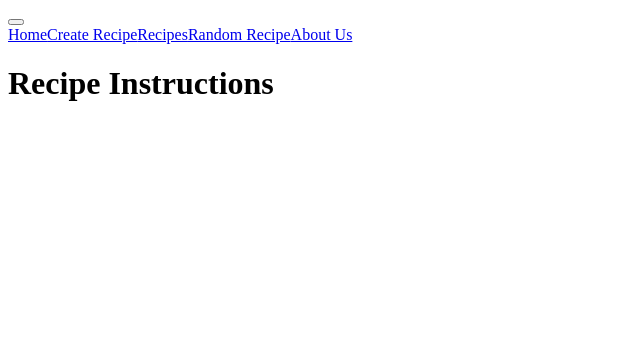
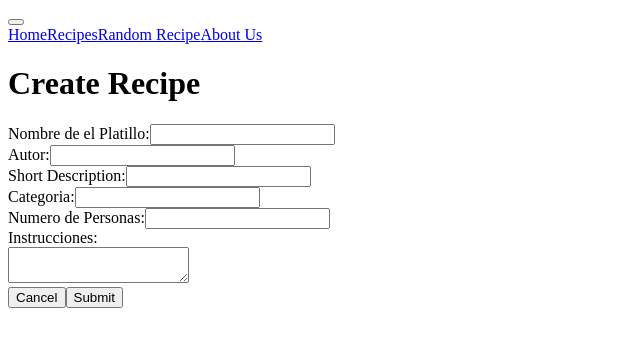
Before and after one commit to venit1123/consejos_de_la_jefa, a React (Create React App) app: page /recipes/new-recipe in a window 1280 px wide. Shown: the top 346 px of the page, without its empty margins (0-640 px from the left). Built offline with nearby package versions, Linux system fonts and the light colour scheme; no server answers; the HTML template or start-up script is replaced by a standard one.

Commit message:
Implemented new view to add new recipe. Still work in progress

```diff
--- a/src/api-client.ts
+++ b/src/api-client.ts
@@ -24,3 +24,28 @@ export const modifyRecipe = async ({
   );
   return resp.data.updatedRecipe;
 };
+
+export const createNewRecipe = async ({
+  name,
+  author,
+  description,
+  categoryName,
+  feedCount,
+  // ingredients,
+  instructions,
+}) => {
+  const resp = await axios.put(
+    `${API_SERVER_URL}/recipes/new-recipe`,
+    {
+      name,
+      author,
+      description,
+      categoryName,
+      feedCount,
+      // ingredients,
+      instructions,
+    },
+  );
+  console.log(`NEW RECIPE DATA: ${resp.data.newRecipe}`);
+  return resp.data.newRecipe;
+};
--- /dev/null
+++ b/src/components/CanceButton.tsx
@@ -0,0 +1,16 @@
+import { useNavigate } from "react-router-dom";
+
+function CancelButton({ navigateBack = false }) {
+  const navigate = useNavigate();
+
+  const handleCancelButton = (event) => {
+    event.preventDefault();
+    if (navigateBack) {
+      navigate(-1);
+    }
+  };
+
+  return <button onClick={handleCancelButton}>Cancel</button>;
+}
+
+export default CancelButton;
--- a/src/components/Card.tsx
+++ b/src/components/Card.tsx
@@ -8,6 +8,8 @@ function Card({
   leftClickParams,
   handleRightCardButton,
   rightClickParams,
+  handleCloseCardButton,
+  closeCardClickParams,
 }) {
   const handleLeftCardClick = (event) => {
     event.preventDefault();
@@ -19,8 +21,19 @@ function Card({
     handleRightCardButton(rightClickParams);
   };
 
+  const handleCloseCardClick = (event) => {
+    event.preventDefault();
+    handleCloseCardButton(closeCardClickParams);
+  };
+
   return (
     <div className="card h-100" style={{ width: "25rem" }}>
+      <button
+        type="button"
+        className="btn-close"
+        aria-label="Close"
+        onClick={handleCloseCardClick}
+      ></button>
       <div className="card-body">
         <h5 className="card-title">{title}</h5>
         <h6 className="card-subtitle mb-2 text-muted">
--- a/src/components/CreateRecipe.tsx
+++ b/src/components/CreateRecipe.tsx
@@ -1,13 +1,127 @@
-import React from 'react';
-import Nav from './Nav';
+import Nav from "./Nav";
+import { useState } from "react";
+import CancelButton from "./CanceButton";
+import { createNewRecipe } from "../api-client";
 
 function CreateRecipe() {
+  const [newRecipeInput, setNewRecipeInput] = useState({
+    name: "",
+    author: "",
+    description: "",
+    categoryName: "",
+    feedCount: "",
+    // ingredients: "",
+    instructions: "",
+  });
+
+  const handleCreateNewRecipe = async (event) => {
+    event.preventDefault();
+    const value = event.target.value;
+
+    setNewRecipeInput({
+      ...newRecipeInput,
+      [event.target.name]: value,
+    });
+
+    await createNewRecipe({
+      name: newRecipeInput.name,
+      author: newRecipeInput.author,
+      description: newRecipeInput.description,
+      categoryName: newRecipeInput.categoryName,
+      feedCount: newRecipeInput.feedCount,
+      // ingredients: newRecipeInput.ingredients,
+      instructions: newRecipeInput.instructions,
+    });
+  };
+
+  const handleInputChange = (event) => {
+    const value = event.target.value;
+    setNewRecipeInput({
+      ...newRecipeInput,
+      [event.target.name]: value,
+    });
+  };
+
   return (
     <>
-      <Nav/>
+      <Nav />
       <h1>Create Recipe</h1>
+      <form onSubmit={handleCreateNewRecipe}>
+        <label>
+          Nombre de el Platillo:
+          <input
+            name="name"
+            type="text"
+            value={newRecipeInput.name}
+            onChange={handleInputChange}
+          />
+        </label>
+        <br />
+        <label>
+          Autor:
+          <input
+            name="author"
+            type="text"
+            value={newRecipeInput.author}
+            onChange={handleInputChange}
+          />
+        </label>
+        <br />
+        <label>
+          Short Description:
+          <input
+            name="description"
+            type="text"
+            value={newRecipeInput.description}
+            onChange={handleInputChange}
+          />
+        </label>
+        <br />
+        <label>
+          Categoria:
+          <input
+            name="categoryName"
+            type="text"
+            value={newRecipeInput.categoryName}
+            onChange={handleInputChange}
+          />
+        </label>
+        <br />
+        <label>
+          Numero de Personas:
+          <input
+            name="feedCount"
+            type="text"
+            value={newRecipeInput.feedCount}
+            onChange={handleInputChange}
+          />
+        </label>
+        <br />
+        {/* <label>
+          Ingredientes:
+          <input
+            name="ingredients"
+            type="text"
+            value={newRecipeInput.ingredients}
+            // onChange={handleInputChange}
+          />
+        </label>
+        <br /> */}
+        <label>
+          Instrucciones:
+          <br />
+          <textarea
+            name="instructions"
+            value={newRecipeInput.instructions}
+            onChange={handleInputChange}
+          />
+        </label>
+        <br />
+        <CancelButton navigateBack={true} />
+        <input type="submit" value="Submit" />
+      </form>
     </>
   );
 }
 
-export default CreateRecipe
+export default CreateRecipe;
--- a/src/components/EditRecipe.tsx
+++ b/src/components/EditRecipe.tsx
@@ -1,7 +1,7 @@
 import { useEffect, useState } from "react";
 import { fetchRecipe, modifyRecipe } from "../api-client";
 import { useParams } from "react-router";
-import { useNavigate } from "react-router-dom";
+import CancelButton from "./CanceButton";
 
 function EditRecipe() {
   const { recipeId } = useParams();
@@ -9,21 +9,17 @@ function EditRecipe() {
     name: "",
     instructions: "",
   });
-  const navigate = useNavigate();
-
-  const handleCancelEditRecipe = (event) => {
-    event.preventDefault();
-    navigate(-1);
-  };
 
   const handleEditRecipe = async (event) => {
     event.preventDefault();
     const value = event.target.value;
+
     setRecipeInput({
       ...recipeInput,
       [event.target.name]: value,
     });
-    const updatedRecipe = await modifyRecipe({
+
+    await modifyRecipe({
       recipeId: recipeId,
       newRecipeName: recipeInput.name,
       newInstructions: recipeInput.instructions,
@@ -71,7 +67,7 @@ function EditRecipe() {
           />
         </label>
         <br />
-        <button onClick={handleCancelEditRecipe}>Cancel</button>
+        <CancelButton navigateBack={true} />
         <input type="submit" value="Submit" />
       </form>
     </>
--- a/src/components/Nav.tsx
+++ b/src/components/Nav.tsx
@@ -24,10 +24,6 @@ function Nav() {
               Home
             </Link>
 
-            <Link className="nav-link" to="/createRecipe">
-              Create Recipe
-            </Link>
-
             <Link className="nav-link" to="/recipes">
               Recipes
             </Link>
--- a/src/components/RecipeList.tsx
+++ b/src/components/RecipeList.tsx
@@ -2,7 +2,7 @@ import { useEffect, useState } from "react";
 import Card from "./Card";
 import { fetchRecipeList } from "../api-client";
 
-function RecipeList({ onViewRecipeClick, onEditRecipeClick }) {
+function RecipeList({ onViewRecipeClick, onEditRecipeClick, onDeleteRecipeClick}) {
   const [recipies, setRecipies] = useState([]);
 
   useEffect(() => {
@@ -10,6 +10,14 @@ function RecipeList({ onViewRecipeClick, onEditRecipeClick }) {
       setRecipies(recipies);
     });
   }, []);
+
+//   const handleDeleteRecipe = async (event) => {
+//     event.preventDefault();
+//     await deleteRecipe({
+//       recipeId: recipeParams.recipeId
+//     });
+//   };
+
 
   return (
     <>
@@ -27,6 +35,8 @@ function RecipeList({ onViewRecipeClick, onEditRecipeClick }) {
                   leftClickParams={{ recipeId: recipe.id }}
                   handleRightCardButton={onEditRecipeClick}
                   rightClickParams={{ recipeId: recipe.id }}
+                  handleCloseCardButton={onDeleteRecipeClick}
+                  closeCardClickParams={{ recipeId: recipe.id }}
                 />
               </div>
             );
--- a/src/components/Recipes.tsx
+++ b/src/components/Recipes.tsx
@@ -1,6 +1,7 @@
 import Nav from "./Nav";
 import RecipeList from "./RecipeList";
 import { useNavigate } from "react-router-dom";
+import Toast from "./Toast";
 
 function Recipes() {
   const navigate = useNavigate();
@@ -13,14 +14,32 @@ function Recipes() {
     navigate(`/recipes/edit/${recipeParams.recipeId}`);
   };
 
+  const handleCreateNewRecipe = (event) => {
+    event.preventDefault();
+    navigate(`/recipes/new-recipe`);
+  };
+
+  const handleDeleteRecipe = async (event) => {
+    event.preventDefault();
+    // return <Toast />;
+    // await deleteRecipe({
+    //   recipeId: recipeParams.recipeId
+    // });
+  };
+
   return (
     <>
       <Nav />
       <h1>Recipe</h1>
+      <button onClick={handleCreateNewRecipe}>
+        Crear Nueva Receta
+      </button>
       <RecipeList
         onViewRecipeClick={navigateToRecipeInstructions}
         onEditRecipeClick={navigateToEditRecipe}
+        onDeleteRecipeClick={handleDeleteRecipe}
       />
+      <Toast/>
     </>
   );
 }
--- /dev/null
+++ b/src/components/Toast.tsx
@@ -0,0 +1,28 @@
+function Toast() {
+  return (
+    <div
+      className="toast"
+      role="alert"
+      aria-live="assertive"
+      aria-atomic="true"
+    >
+      <div className="toast-header">
+        <strong className="mr-auto">Bootstrap</strong>
+        <small>11 mins ago</small>
+        <button
+          type="button"
+          className="ml-2 mb-1 close"
+          data-dismiss="toast"
+          aria-label="Close"
+        >
+          <span aria-hidden="true">&times;</span>
+        </button>
+      </div>
+      <div className="toast-body">
+        Hello, world! This is a toast message.
+      </div>
+    </div>
+  );
+}
+
+export default Toast;
--- a/src/index.tsx
+++ b/src/index.tsx
@@ -18,9 +18,12 @@ root.render(
   <BrowserRouter>
     <Routes>
       <Route path="/" element={<App />} />
-      <Route path="/createRecipe" element={<CreateRecipe />} />
       <Route path="/recipes" element={<Recipes />} />
       <Route path="/recipes/:recipeId" element={<Recipe />} />
+      <Route
+        path="/recipes/new-recipe"
+        element={<CreateRecipe />}
+      />
       <Route
         path="/recipes/edit/:recipeId"
         element={<EditRecipe />}
```
Also changed, not shown: src/server/recipeRoutes.ts (+26 -1 lines).
